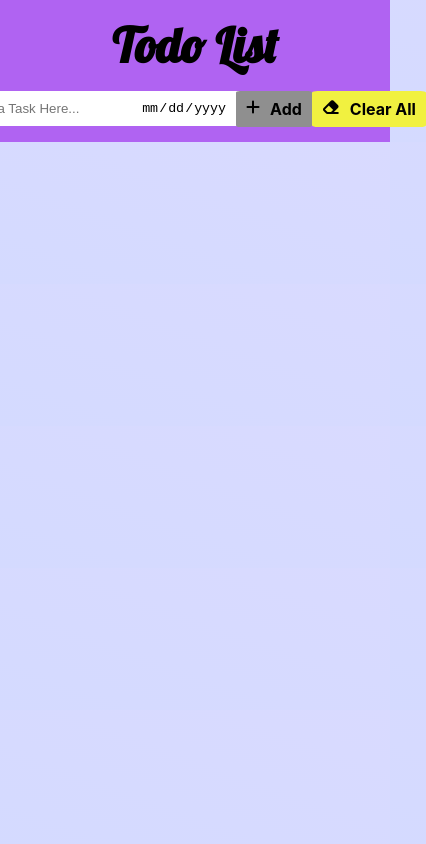
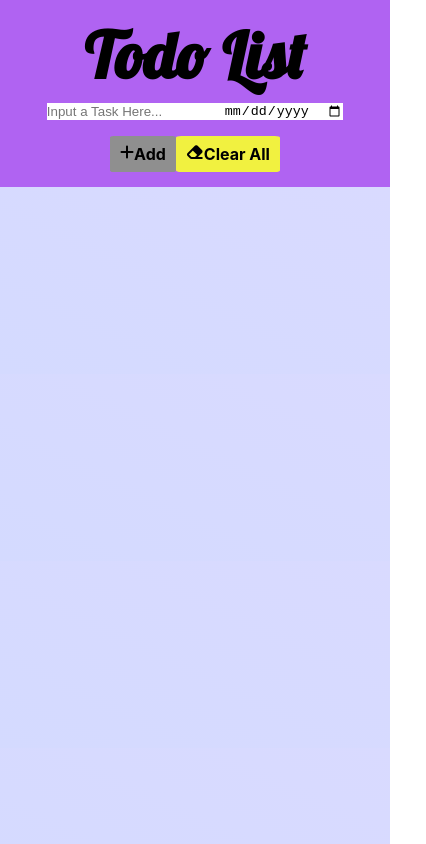
Before and after one commit to BigCityC/ToDoApp, a React (Create React App) app: page / in a window 390 px wide. Shown: the whole page, 426 px wide, since content can reach past the window. Built offline with nearby package versions, Linux system fonts and the light colour scheme.

Commit message:
added responsive design

```diff
--- a/src/App.css
+++ b/src/App.css
@@ -6,6 +6,22 @@
   margin: 0;
   padding: 0;
   border: 0;
+}
+
+@media only screen and (max-width: 955px) {
+  .wrapper {
+    display: flex;
+    flex-direction: column;
+  }
+
+  .input-text {
+    height: 2em;
+    align-self: center;
+  }
+
+  .input-buttons {
+    align-self: center;
+  }
 }
 
 /* sets background color */
@@ -24,29 +40,47 @@ header {
 .app-title {
   font-family: Lobster, cursive;
   text-align: center;
-  margin-bottom: 1rem;
-  font-size: 3rem;
+  margin-bottom: 0.5rem;
+  font-size: 4rem;
+}
+
+.wrapper {
+  display: flex;
+  justify-content: center;
+  margin: 0 auto;
+  width: 80%;
+  align-items: flex-end;
 }
 
 .input-text {
   display: flex;
-  justify-content: center;
+  height: 2em;
+  flex: 3;
+
 }
 
-.input-text input {
-  width: 400px;
-  height: 35px;
+/*.input-text input {*/
+/*  width: 400px;*/
+/*  height: 35px;*/
+/*}*/
+
+#todolist-input {
+  flex: 3;
+  flex-shrink: 1;
 }
 
-i {
-  padding-right: 10px;
+#date-input {
+  flex: 1;
+  flex-shrink: 0;
 }
 
 /* design for buttons */
-.btn-spacing {
+.input-buttons {
   display: flex;
-  justify-content: flex-end;
-  width: 250px;
+  justify-content:space-around;
+  flex: 1;
+  margin-top: 1rem;
+
 }
 
 .btn {
@@ -137,15 +171,17 @@ ul li input {
   align-self: center;
 }
 
+/*design for edit button*/
 .edit{
   background-color: #80f151;
   flex: 0 0 50px;
   cursor: pointer;
+  position: relative;
 }
 .fa-edit {
-  display: flex;
-  JUSTIFY-CONTENT: FLEX-END;
-  MARGIN-TOP: 16PX;
+  position:absolute;
+  top: 1rem;
+  left: 1rem;
 }
 
 /*design for delete button*/
@@ -153,10 +189,10 @@ ul li input {
   background-color: #ff3333;
   flex: 0 0 50px;
   cursor: pointer;
+  position: relative;
 }
-/* is there a more simple way to center the X */
 .fa-times {
-  position: relative;
-  left: 20px;
-  top: 15px;
+  position:absolute;
+  top: 1rem;
+  left: 1rem;
 }
--- a/src/App.js
+++ b/src/App.js
@@ -67,6 +67,7 @@ function App() {
         <>
             <header>
                 <h2 className="app-title">Todo List</h2>
+                <div className="wrapper">
                 <div className="input-text">
                     <input id="todolist-input"
                            placeholder="Input a Task Here..."
@@ -74,8 +75,9 @@ function App() {
                            onChange={handleInput}
                            value={inputText}
                     />
-                    <input type="date"/>
-                    <div className="btn-spacing">
+                    <input id="date-input" type="date"/>
+                </div>
+                <div className="input-buttons">
                     <span className="add btn" id="todoListAdd" onClick={addItems}>
                         <p><i className="fas fa-plus"/>Add</p>
                     </span>
--- a/src/ListItem.js
+++ b/src/ListItem.js
@@ -51,7 +51,6 @@ export default function ListItem({ item, items, setItems, checkedItem, removeIte
                 </p>
             }
 
-            <div className="btn-spacing">
             <span className="edit" onClick={() => {
 
                 editItems()
@@ -61,7 +60,6 @@ export default function ListItem({ item, items, setItems, checkedItem, removeIte
                 <span className="delete" onClick={() => {removeItems(item)}}>
                  <i className="fas fa-times"/>
              </span>
-            </div>
         </li>
     )
 }
```
Lines whose indentation alone changed are shown as unchanged.
